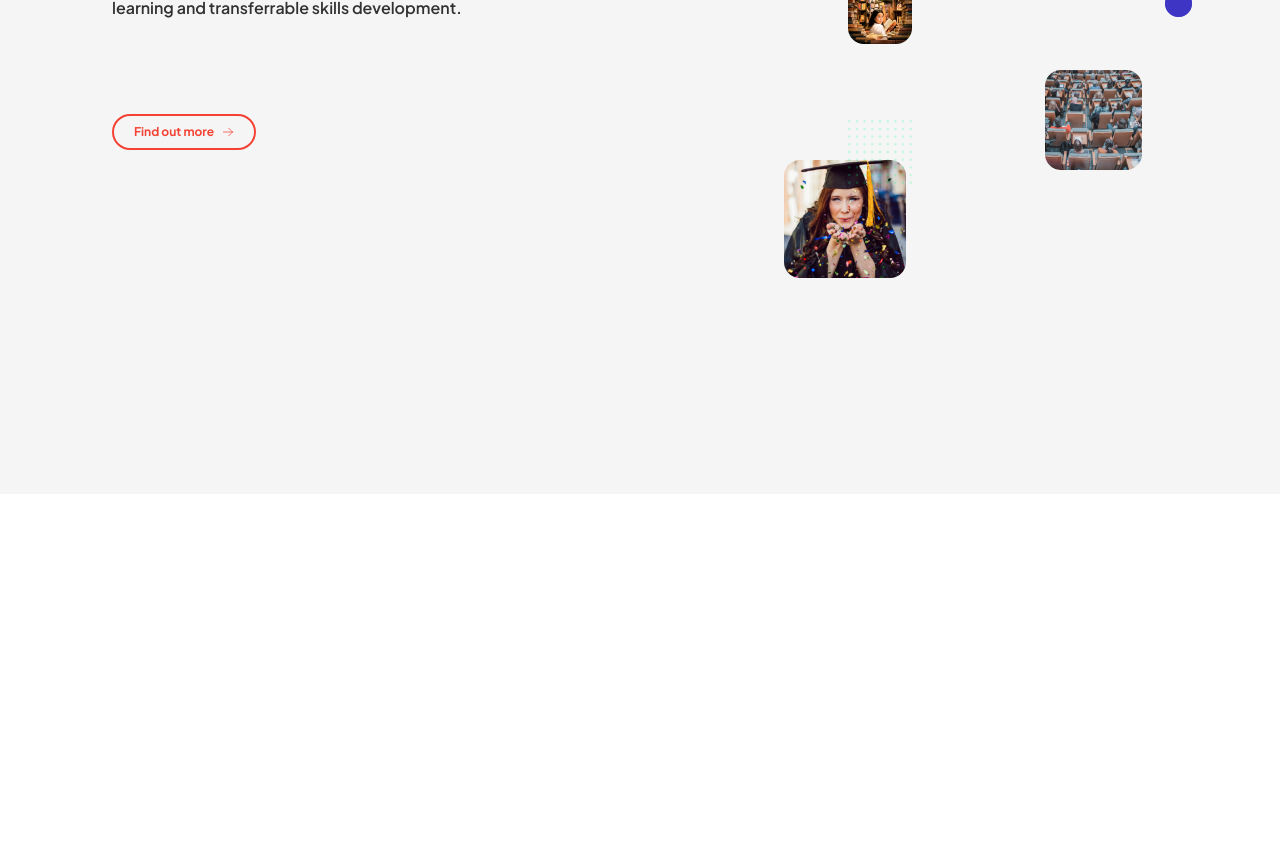
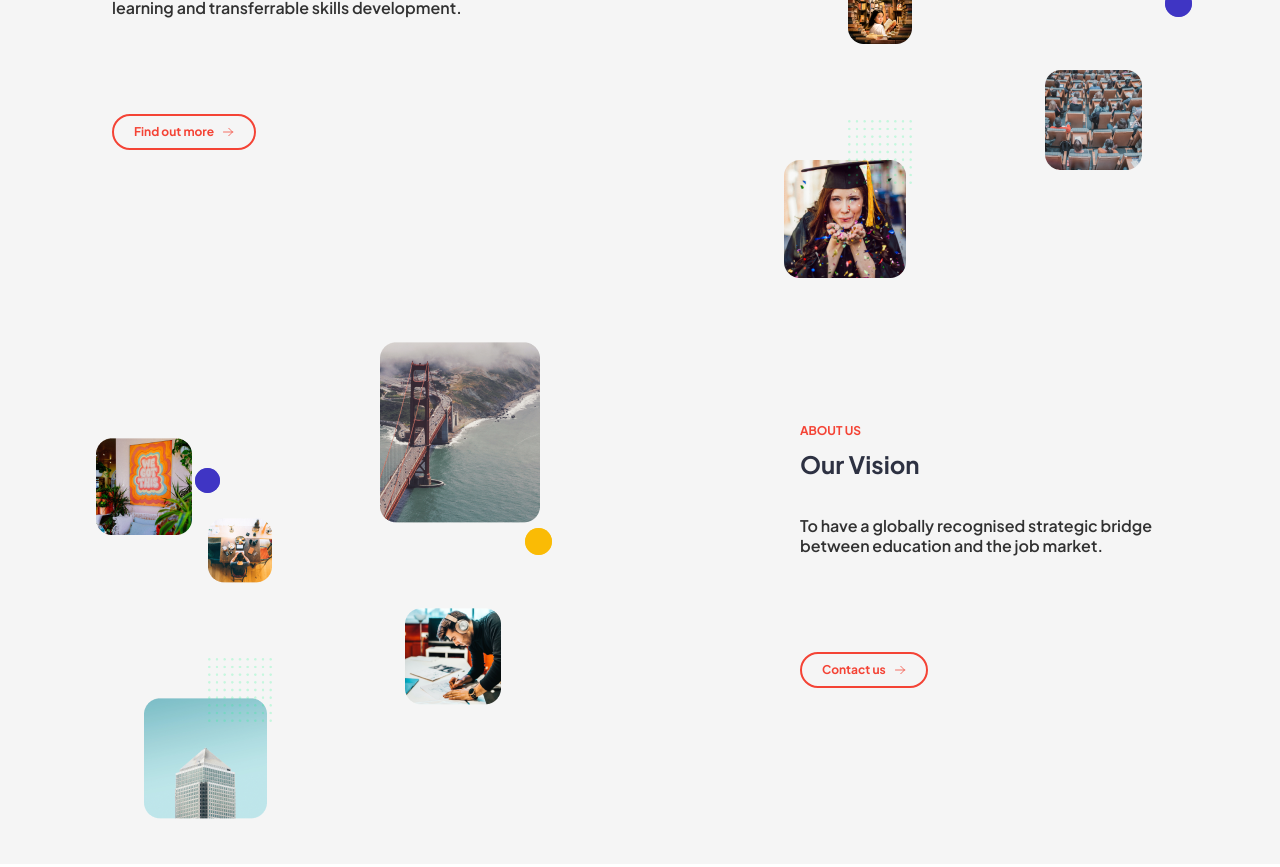
Before and after one commit to 07Fahim10/Fourth-assignment, a website built with Vite: page index.html in a window 1280 px wide. Shown: the part 1438-2305 px from the top of the page. Before the commit the page ends 1932 px from the top, so only its background shows below. Built offline with nearby package versions, Linux system fonts and the light colour scheme.

Commit message:
add our vision section

```diff
--- a/index.html
+++ b/index.html
@@ -167,7 +167,7 @@
 
         <!-- start our mission section -->
 
-         <section class="bg-[#F5F5F5] pb-32 relative">
+        <section class="bg-[#F5F5F5] md:pb-32 pb-[400px] relative">
             <section class="container mx-auto ">
                 <div class="grid grid-cols-2 ">
 
@@ -225,6 +225,89 @@
 
 
 
+            <!-- <div>
+                <img src="images/Line and circle content.png" alt="" class="absolute top-36 start-[650px] h-[1200px] w-[25px]">
+            </div> -->
+         </section>
+
+         <!-- end our mission section -->
+
+
+
+         <!-- start our vision section -->
+
+
+
+            <section class="bg-[#F5F5F5] pb-20 md:pb-44 pt-10  md:pt-0 relative">
+                    <section class="container mx-auto ">
+                        <div class="grid grid-cols-2 ">
+
+                            <!-- left vision section  -->
+
+                            <div class="col-span-2 md:col-span-1 sm:ps-28 md:ps-0">
+                                <div class="relative">
+                                  <div >
+                                      <img src="images/kristen-colada-adams-YI6Qaw8hHis-unsplash 2.png" alt="" class="object-cover absolute xl:top-40 xl:start-24 md:top-40 md:start-4 lg:top-40 lg:start-10 top-10 start-5 transition-all duration-300 hover:scale-125 ">
+                                      <img src="images/chris-spiegl-CSJPm2POibQ-unsplash 2.png" alt="" class="object-cover absolute xl:top-60 xl:start-52 md:top-[280px] md:start-28 lg:top-[280px] lg:start-40 top-28 start-28 transition-all duration-300 hover:scale-150">
+                                      <img src="images/chris-leipelt-HylhnUtMqHc-unsplash 2.png" alt="" class="object-cover absolute xl:top-16 xl:start-[380px] md:top-12 md:start-40 lg:top-16 lg:start-[300px] top-0 start-[200px] transition-all duration-300 hover:scale-125 w-[100px] md:w-auto">
+                                      <img src="images/nirmal-rajendharkumar-88s0zVMLSqc-unsplash 1 (1).png" alt="" class="object-cover absolute xl:top-[330px] xl:start-[405px] md:top-[330px] md:start-[240px] lg:top-[360px] lg:start-[330px] top-44 start-44 transition-all duration-300 hover:scale-125 w-[80px] md:w-auto">
+                                      <img src="images/simone-hutsch-LmN3BoY3xgw-unsplash 2 (1).png" alt="" class="object-cover absolute xl:top-[420px] xl:start-36 md:top-[400px] md:start-10 lg:top-[400px] lg:start-20 top-48 start-8 transition-all duration-300 hover:scale-125 ">
+                                  </div>
+
+                                  <div class="size-[18px] md:size-[25px] rounded-full bg-[#3F35C4] absolute z-10 xl:top-[190px] xl:start-[195px] md:top-[190px] md:start-[100px] start-[102px] top-[42px]">
+                                      <div class="size-[18px] md:size-[25px] rounded-full bg-[#3F35C4] opacity-75 animate-ping"></div>
+                                  </div>
+
+
+                                  <div class="size-[19px] md:size-[27px] rounded-full bg-[#FABB05] absolute z-10 xl:top-[250px] xl:start-[525px] md:top-[230px] md:start-[345px] lg:top-[250px] lg:start-[447px] top-[105px] start-[293px]">
+                                      <div class="size-[19px] md:size-[27px] rounded-full bg-[#FABB05] opacity-75 animate-ping "></div>
+                                  </div>
+
+
+                                  <div class="absolute w-16 h-auto xl:top-[380px] xl:start-52 z-100 md:top-[365px] md:start-24 top-[225px] start-24 lg:top-[365px] lg:start-32">
+                                      <img src="images/Group 47270.png" alt="">
+                                  </div>
+
+                              </div>
+                                </div>
+
+                          </div>
+
+
+
+
+                            <!-- right vision section -->
+
+                            <div class="col-span-2 md:col-span-1 ">
+                                <div class="pt-[450px] md:pt-16 ps-4 sm:ps-28 md:pt-36 xl:ps-[800px] md:ps-[490px] lg:ps-[610px]">
+                                    <h5 class="text-[12px] font-bold text-[#F44335] uppercase pb-2">About us</h5>
+
+                                    <h3 class="text-2xl text-[#2D3142] font-bold pb-9">Our Vision</h3>
+
+                                    <p class="text-[12px] md:text-[16px] leading-5 font-semibold text-black/80 md:pb-24 pb-6 md:w-52 lg:w-[420px] w-[280px]">To have a globally recognised strategic bridge between education and the job market.</p>
+
+                                    <button class="flex items-center px-3 py-1 md:px-5 md:py-2 border-2 border-[#F44335] rounded-full text-xs font-bold text-[#F44335] gap-2 hover:scale-105 hover:bg-[#F44335] transition-all duration-200 hover:text-white ">Contact us
+                                        <svg xmlns="http://www.w3.org/2000/svg" fill="none" viewBox="0 0 24 24" stroke-width="1.5" stroke="currentColor" class="size-3 animate-ping">
+                                            <path stroke-linecap="round" stroke-linejoin="round" d="M13.5 4.5 21 12m0 0-7.5 7.5M21 12H3" />
+                                          </svg>
+
+                                    </button>
+                                </div>
+                            </div>
+
+
+                    </section>
+
+
+<!--
+                    <div>
+                        <img src="images/Line and circle content.png" alt="" class="absolute top-36 start-[650px] h-[1200px] w-[25px]">
+                    </div> -->
+                 </section>
+
+
+
+
 
 
 
@@ -233,17 +316,6 @@
 
 
 
-
-
-
-
-
-
-
-
-
-
-    <br><br>
 
 
 
```
